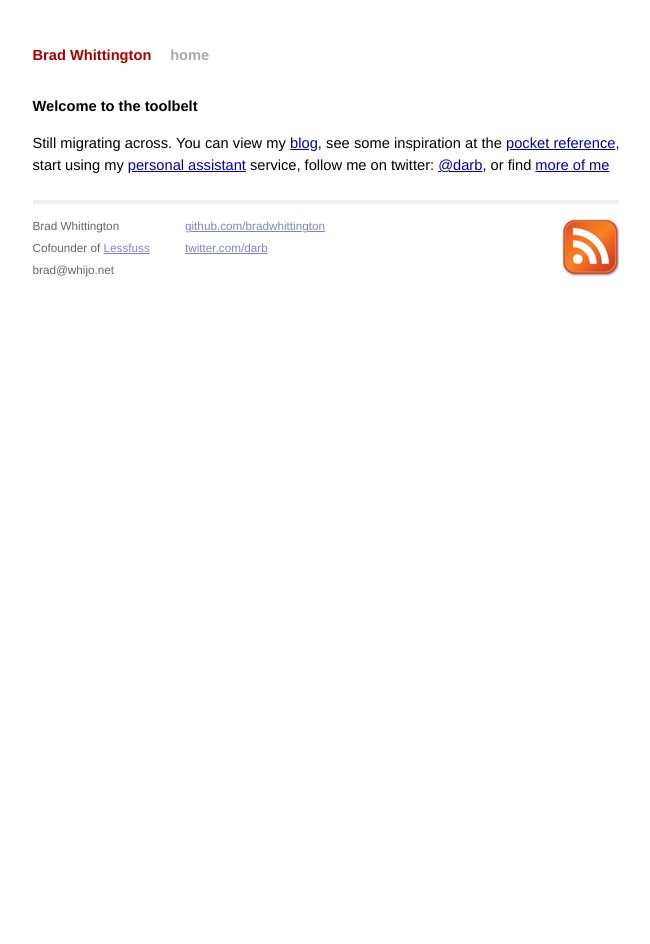
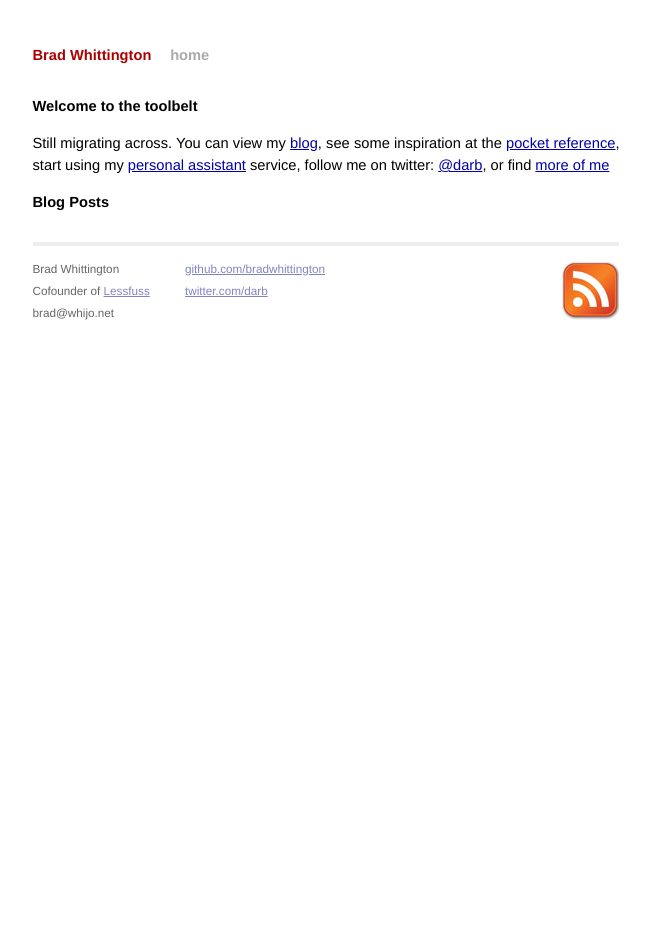
Before and after one commit to BradWhittington/bradwhittington.github.com, a Jekyll site: the page built from index.html, in a window 1280 px wide. Shown: the whole page, without its empty margins (314-964 px from the left). Built offline with Jekyll 4.4.1, drawn with Linux system fonts in a browser that asks for light colours; Markdown is read by kramdown in place of the engine named in the settings.

Commit message:
Adds blog posts

```diff
--- a/index.html
+++ b/index.html
@@ -6,3 +6,10 @@
 <h1>Welcome to the toolbelt</h1>
 
 <p>Still migrating across. You can view my <a href="http://bradwhittington.wordpress.com">blog</a>, see some inspiration at the <a href="http://pocket.toolbelt.co.za">pocket reference</a>, start using my <a href="http://lessfuss.co.za">personal assistant</a> service, follow me on twitter: <a href="http://twitter.com/darb">@darb</a>, or find <a href="https://profiles.google.com/radbrad182/">more of me</a></p>
+
+  <h2>Blog Posts</h2>
+  <ul class="posts">
+    {% for post in site.posts %}
+      <li><span>{{ post.date | date_to_string }}</span> &raquo; <a href="{{ post.url }}">{{ post.title }}</a></li>
+    {% endfor %}
+  </ul>
```
